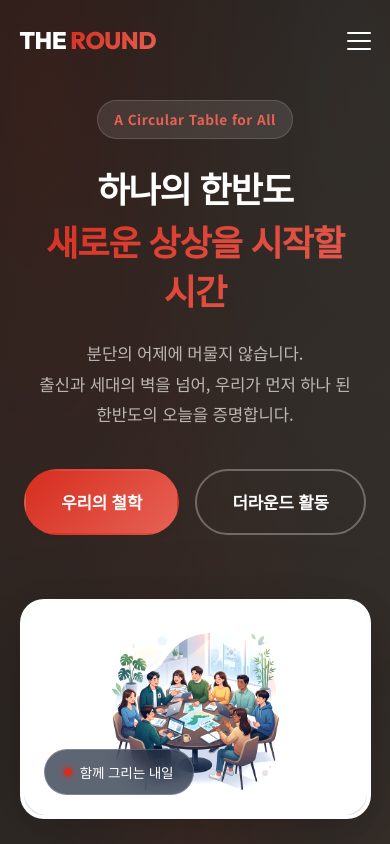
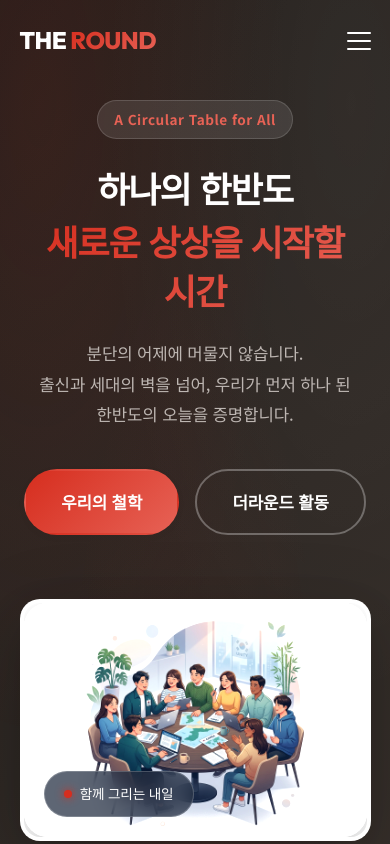
Before and after one commit to gotwha123-maker/-theround-web, a Next.js app: page / in a window 390 px wide. Shown: the top 844 px of the page. Built offline with nearby package versions, Linux system fonts and the light colour scheme; no server answers.

Commit message:
UI: 모바일 화면에서 브랜드 일러스트 크기 확대 및 최적화

```diff
--- a/app/globals.css
+++ b/app/globals.css
@@ -2158,10 +2158,10 @@ a {
     }
 
     .hero-visual-card {
-        max-width: 480px;
+        max-width: 540px;
         width: 100%;
-        aspect-ratio: 16 / 10;
-        border-radius: 24px;
+        aspect-ratio: 16 / 11;
+        border-radius: 20px;
         margin: 0 auto;
     }
 
--- a/components/Hero.js
+++ b/components/Hero.js
@@ -33,7 +33,7 @@ export default function Hero() {
                 boxShadow: "0 30px 60px rgba(0,0,0,0.2)",
                 objectFit: "contain",
                 backgroundColor: "var(--color-bg-secondary)",
-                padding: "1rem"
+                padding: "0"
               }}
             />
             <div className="glass-tag">
```
